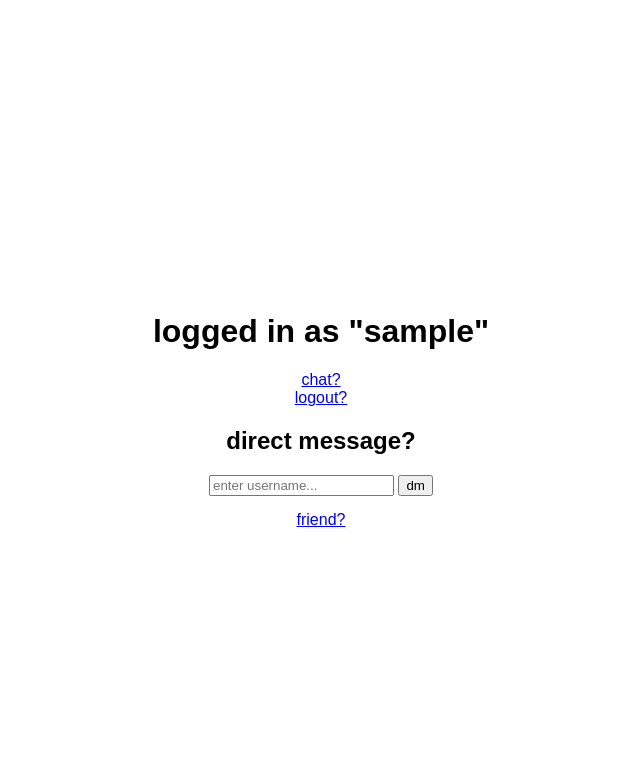
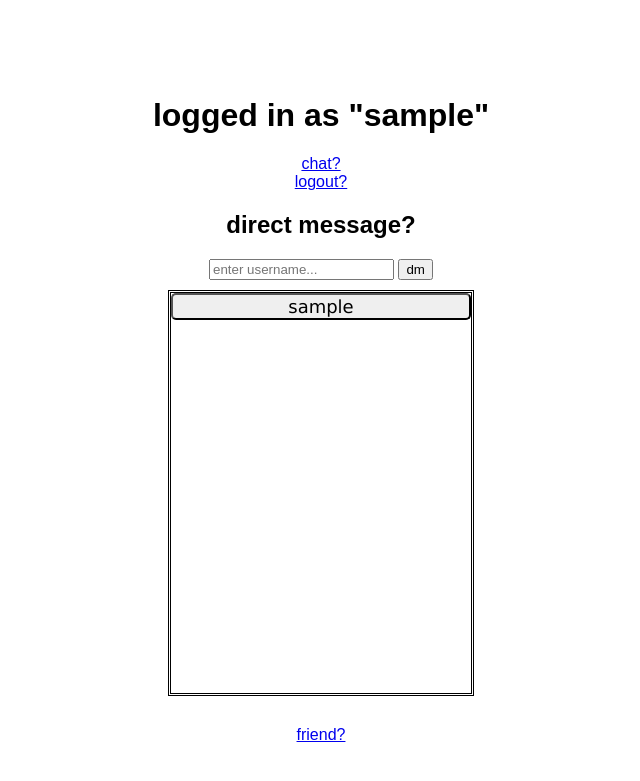
Before and after one commit to sroshc/messageApp, a Flask app: page /dashboard in a window 1280 px wide. Shown: the top 781 px of the page, without its empty margins (319-959 px from the left). Run offline with Flask 3, Linux system fonts and the light colour scheme; the visitor is signed in with stand-in values (Sample User, id 1); data comes from the database, SQL or seed files in the repository.

Commit message:
dming more convenient

```diff
--- a/templates/dashboard.html
+++ b/templates/dashboard.html
@@ -1,12 +1,36 @@
 {% extends 'base.html'%}
 
 {% block head %}
+
+<script src="https://code.jquery.com/jquery-3.6.0.min.js"></script>
+
 
 <style>
 .dm-request-group{
     display: inline-block;
 }
+.username-box{
+    border-style: double;
+    width: 300px;
+    height: 400px;
+    overflow-y: scroll;
+    margin-top: 10px;
 
+}
+.dm-button{
+    width: 100%;
+    border-radius: 5px;
+    font: bolder;
+    font-family: Verdana, Geneva, Tahoma, sans-serif;
+    font-size: large;
+}
+.dm-button:hover{
+    color: white;
+    background-color: grey;
+}
+.dm-button:active{
+    background-color: rgba(128, 128, 128, 0.8);
+}
 
 </style>
 
@@ -31,7 +55,7 @@
 
     <input class="js-dm" placeholder="enter username..." type="text" onkeydown="
         if(event.key == 'Enter'){
-            handleDirectMessage();
+            handleDirectMessage(document.querySelector('.js-dm').value);
         }
 
         ">
@@ -48,13 +72,45 @@
 
     {% endif %}
 
+    <div id="user-box" class="username-box">
 
-    <a href="{{ url_for('friend') }}" style="margin-top: 15px;">friend?</a>
+    </div>
+
+
+    <a href="{{ url_for('friend') }}" style="margin-top: 30px;">friend?</a>
 
 <script>
+const session_username = "{{ username }}"
+console.log(session_username);
+search(undefined);
 
-function handleDirectMessage(){
-    const dmRequested = document.querySelector('.js-dm').value;
+function search(userInput) {
+        $.getJSON('/get-users', function(data) {
+            $('#user-box').empty();
+            data.forEach(function(user) {
+                if(userInput){
+                    let equal = true;
+                    for(let i = 0; i < userInput.length; i++){
+                        if(user.charAt(i) != userInput.charAt(i) || user == session_username){
+                            equal = false;
+                        }
+                    }
+                    if(equal){
+
+                        $('#user-box').append(`<button onclick="handleDirectMessage('${user}')" class="dm-button">${user}</button>`);
+                    }
+                }else{
+                    $('#user-box').append(`<button onclick="handleDirectMessage('${user}');" class="dm-button">${user}</button>`);
+                }
+
+            });
+            $('#user-box').scrollTop($('#user-box')[0].scrollHeight);
+        });
+    }
+
+
+
+function handleDirectMessage(dmRequested){
     const root = window.location.hostname;
 
     console.log(root + /direct-message/ + dmRequested)
--- a/templates/dm.html
+++ b/templates/dm.html
@@ -3,6 +3,7 @@
 {% block head %}
 
 <script src="https://code.jquery.com/jquery-3.6.0.min.js"></script>
+
 
 {% endblock %}
 
@@ -24,6 +25,8 @@
     <input type="text" id="message-content" name="message-content" placeholder="enter your message" required>
     <button type="submit">Send</button>
 </form>
+<a href="{{ url_for('dashboard') }}" style="display: block;">dashboard?</a>
+
 
 <script>
     $(document).ready(function() {
```
Also changed, not shown: main.py (+9 -0 lines).
